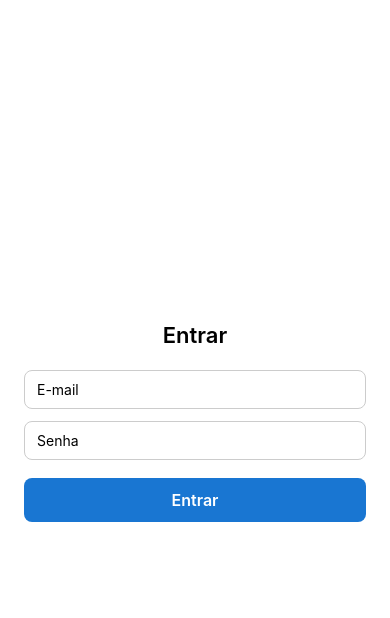
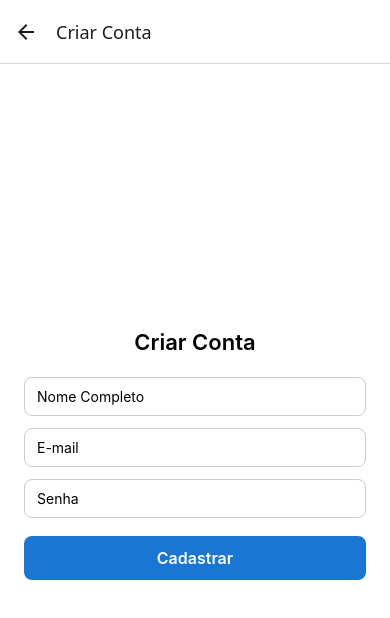
Before and after one commit to rafaelGuasselli/challenger-app-front, a React Native app: screen /Cadastro in a window 390 px wide. Shown: the top 618 px of the page. Built offline with nearby package versions, Linux system fonts and the light colour scheme; what aws-amplify would draw is missing.

Commit message:
adding signup with google (oath)

```diff
--- a/package.json
+++ b/package.json
@@ -15,6 +15,8 @@
     "@mui/material": "^7.3.2",
     "@react-native-async-storage/async-storage": "2.2.0",
     "@react-native-community/netinfo": "^11.4.1",
+    "@react-navigation/native": "^7.1.17",
+    "@react-navigation/native-stack": "^7.3.26",
     "aws-amplify": "^6.15.6",
     "expo": "~54.0.9",
     "expo-status-bar": "~3.0.8",
@@ -24,7 +26,9 @@
     "react-native-config": "^1.5.9",
     "react-native-get-random-values": "~1.11.0",
     "react-native-url-polyfill": "^2.0.0",
-    "react-native-web": "^0.21.1"
+    "react-native-web": "^0.21.1",
+    "react-native-screens": "~4.16.0",
+    "react-native-safe-area-context": "~5.6.0"
   },
   "private": true
 }
--- a/src/App.jsx
+++ b/src/App.jsx
@@ -1,20 +1,28 @@
+// src/App.jsx
 import 'react-native-get-random-values';
 import 'react-native-url-polyfill/auto';
 
 import { Amplify } from 'aws-amplify';
 import Config from "../env/public.config";
-import { signUp, signIn, signOut, getCurrentUser, fetchUserAttributes, fetchAuthSession } from "@aws-amplify/auth";
+import { NavigationContainer } from "@react-navigation/native";
+import { createNativeStackNavigator } from "@react-navigation/native-stack";
 
-
-// import DeletarConta from './pages/deletarConta';
-// import Cadastro from './pages/cadastro';
 import Login from './pages/login';
-// import MudarSenha from './pages/mudarSenha';
-
+import Cadastro from './pages/cadastro';
+import DeletarConta from './pages/deletarConta';
 
 Amplify.configure(Config.Amplify);
-export default ()=>{
-	return (
-		<Login></Login>
-	);
-};
+
+const Stack = createNativeStackNavigator();
+
+export default function App() {
+  return (
+    <NavigationContainer>
+      <Stack.Navigator initialRouteName="Login">
+        <Stack.Screen name="Login" component={Login} options={{ title: "Entrar" }} />
+        <Stack.Screen name="Cadastro" component={Cadastro} options={{ title: "Criar Conta" }} />
+        <Stack.Screen name="DeletarConta" component={DeletarConta} options={{ title: "Deletar Conta" }} />
+      </Stack.Navigator>
+    </NavigationContainer>
+  );
+}
--- a/src/pages/login.jsx
+++ b/src/pages/login.jsx
@@ -1,30 +1,53 @@
+// src/pages/login.jsx
 import React, { useState } from 'react';
 import {
-	View,
-	Text,
-	TextInput,
-	TouchableOpacity,
-	StyleSheet,
-	Alert,
-	KeyboardAvoidingView,
-	Platform,
-	ScrollView,
+  View, Text, TextInput, TouchableOpacity,
+  StyleSheet, Alert, KeyboardAvoidingView, Platform,
+  ScrollView, Pressable, Image, Modal, Button
 } from 'react-native';
 
+import { loginUser } from '../services/authService';
+import { signOut, signInWithRedirect } from "@aws-amplify/auth";
+
 const Login = () => {
-	// Estados para e-mail and senha
   const [email, setEmail] = useState('');
   const [password, setPassword] = useState('');
+  const [showGooglePopup, setShowGooglePopup] = useState(false);
 
-	const handleSubmit = () => {
-		console.log({ email, password });
-		Alert.alert('Login', 'Login enviado! (Verifique o console)');
+  // 🔑 Login normal
+  const handleSubmit = async () => {
+    try {
+      const data = await loginUser({ email, password });
+      console.log("Login bem-sucedido:", data);
+      Alert.alert('Sucesso', 'Login realizado!');
+    } catch (err) {
+      console.error("Erro no login:", err);
+      Alert.alert('Erro', 'Falha no login. Verifique suas credenciais.');
+    }
   };
+
+  // 🔑 OAuth real (quando backend estiver pronto)
+  const handleGoogleOAuth = async () => {
+    try {
+      await signOut();
+      await signInWithRedirect({ provider: "Google" });
+    } catch (err) {
+      console.error("Erro no OAuth Google:", err);
+    }
+  };
+
+  // Mock de contas Google
+  const mockAccounts = [
+    { id: 1, name: "Felipe Rocha", email: "felipematorocha@gmail.com", avatar: "https://i.pravatar.cc/100?img=3" },
+    { id: 2, name: "Felipe Rocha", email: "fmrocha@gmail.com", avatar: "https://i.pravatar.cc/100?img=5" },
+  ];
 
   return (
     <KeyboardAvoidingView style={{ flex: 1 }} behavior={Platform.select({ ios: 'padding', android: undefined })}>
       <ScrollView contentContainerStyle={styles.container} keyboardShouldPersistTaps="handled">
         <Text style={styles.title}>Entrar</Text>
+
+        {/* Formulário de login */}
         <View style={styles.form}>
           <TextInput
             style={styles.input}
@@ -47,6 +70,63 @@ const Login = () => {
             <Text style={styles.buttonText}>Entrar</Text>
           </TouchableOpacity>
         </View>
+
+        <Text style={styles.divider}>ou</Text>
+
+        {/* Botão Google */}
+        <Pressable style={styles.googleButton} onPress={() => setShowGooglePopup(true)}>
+          <Image
+            source={{ uri: "https://upload.wikimedia.org/wikipedia/commons/5/53/Google_%22G%22_Logo.svg" }}
+            style={styles.googleIcon}
+          />
+          <Text style={styles.googleText}>Continuar com Google</Text>
+        </Pressable>
+
+        {/* Popup simulado */}
+        <Modal visible={showGooglePopup} animationType="slide">
+          <View style={styles.modalContainer}>
+            <View style={styles.header}>
+              <Image
+                source={{ uri: "https://upload.wikimedia.org/wikipedia/commons/5/53/Google_%22G%22_Logo.svg" }}
+                style={styles.logo}
+              />
+              <Text style={styles.headerText}>Fazer login com o Google</Text>
+            </View>
+
+            <ScrollView contentContainerStyle={styles.content}>
+              <Text style={styles.modalTitle}>Escolha uma conta</Text>
+              <Text style={styles.subtitle}>
+                para prosseguir para <Text style={styles.appName}>MeuApp</Text>
+              </Text>
+
+              {mockAccounts.map((acc) => (
+                <Pressable
+                  key={acc.id}
+                  style={styles.accountItem}
+                  onPress={() => {
+                    console.log("Usuário escolheu:", acc.email);
+                    // 🚀 aqui é só trocar pelo handleGoogleOAuth quando o backend estiver pronto
+                    // handleGoogleOAuth();
+                    setShowGooglePopup(false);
+                  }}
+                >
+                  <Image source={{ uri: acc.avatar }} style={styles.avatar} />
+                  <View>
+                    <Text style={styles.accountName}>{acc.name}</Text>
+                    <Text style={styles.accountEmail}>{acc.email}</Text>
+                  </View>
+                </Pressable>
+              ))}
+
+              <Pressable style={styles.accountItem} onPress={() => setShowGooglePopup(false)}>
+                <Image source={{ uri: "https://img.icons8.com/material-outlined/24/000000/user.png" }} style={styles.avatar} />
+                <Text style={styles.accountName}>Usar outra conta</Text>
+              </Pressable>
+            </ScrollView>
+
+            <Button title="Fechar" onPress={() => setShowGooglePopup(false)} />
+          </View>
+        </Modal>
       </ScrollView>
     </KeyboardAvoidingView>
   );
@@ -55,41 +135,37 @@ const Login = () => {
 export default Login;
 
 const styles = StyleSheet.create({
-	container: {
-		flexGrow: 1,
-		padding: 24,
-		alignItems: 'center',
-		justifyContent: 'center',
-		backgroundColor: '#fff',
+  container: { flexGrow: 1, padding: 24, alignItems: 'center', justifyContent: 'center', backgroundColor: '#fff' },
+  title: { fontSize: 22, fontWeight: '600', marginBottom: 16 },
+  form: { width: '100%', maxWidth: 400 },
+  input: {
+    borderWidth: 1, borderColor: '#ccc', borderRadius: 8,
+    paddingHorizontal: 12, paddingVertical: 10, marginVertical: 6, backgroundColor: '#fff',
   },
-	title: {
-		fontSize: 22,
-		fontWeight: '600',
-		marginBottom: 16,
+  button: { marginTop: 12, backgroundColor: '#1976d2', borderRadius: 8, paddingVertical: 12, alignItems: 'center' },
+  buttonText: { color: '#fff', fontWeight: '600', fontSize: 16 },
+  divider: { marginVertical: 15, fontSize: 14, color: '#666' },
+  googleButton: {
+    flexDirection: 'row', alignItems: 'center',
+    borderWidth: 1, borderColor: '#ccc',
+    borderRadius: 5, paddingVertical: 10, paddingHorizontal: 15, backgroundColor: '#fff',
   },
-	form: {
-		width: '100%',
-		maxWidth: 400,
+  googleIcon: { width: 20, height: 20, marginRight: 10 },
+  googleText: { fontSize: 16, color: '#444' },
+  // Modal
+  modalContainer: { flex: 1, backgroundColor: '#fff' },
+  header: { flexDirection: 'row', alignItems: 'center', padding: 15, borderBottomWidth: 1, borderBottomColor: '#ddd' },
+  logo: { width: 25, height: 25, marginRight: 10 },
+  headerText: { fontSize: 16, color: '#555' },
+  content: { padding: 20 },
+  modalTitle: { fontSize: 22, fontWeight: '500', marginBottom: 5, textAlign: 'center' },
+  subtitle: { fontSize: 14, color: '#555', marginBottom: 25, textAlign: 'center' },
+  appName: { color: '#1a73e8', fontWeight: 'bold' },
+  accountItem: {
+    flexDirection: 'row', alignItems: 'center',
+    padding: 12, borderWidth: 1, borderColor: '#ddd', borderRadius: 8, marginBottom: 15,
   },
-	input: {
-		borderWidth: 1,
-		borderColor: '#ccc',
-		borderRadius: 8,
-		paddingHorizontal: 12,
-		paddingVertical: 10,
-		marginVertical: 6,
-		backgroundColor: '#fff',
-	},
-	button: {
-		marginTop: 12,
-		backgroundColor: '#1976d2',
-		borderRadius: 8,
-		paddingVertical: 12,
-		alignItems: 'center',
-	},
-	buttonText: {
-		color: '#fff',
-		fontWeight: '600',
-		fontSize: 16,
-	},
+  avatar: { width: 35, height: 35, borderRadius: 50, marginRight: 12 },
+  accountName: { fontSize: 16 },
+  accountEmail: { fontSize: 13, color: '#666' },
 });
```
Also changed, not shown: 1 other file (tests, documents, lock files or other folders). Lines whose indentation alone changed are shown as unchanged.
